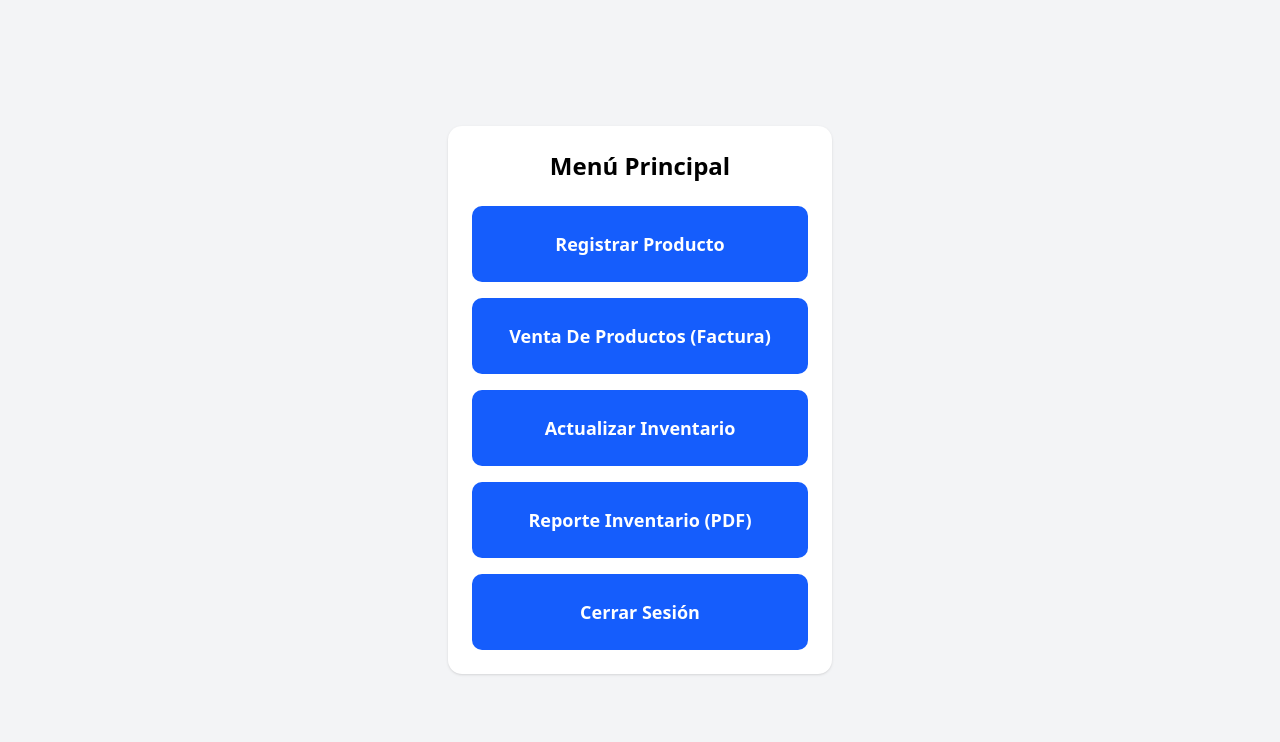
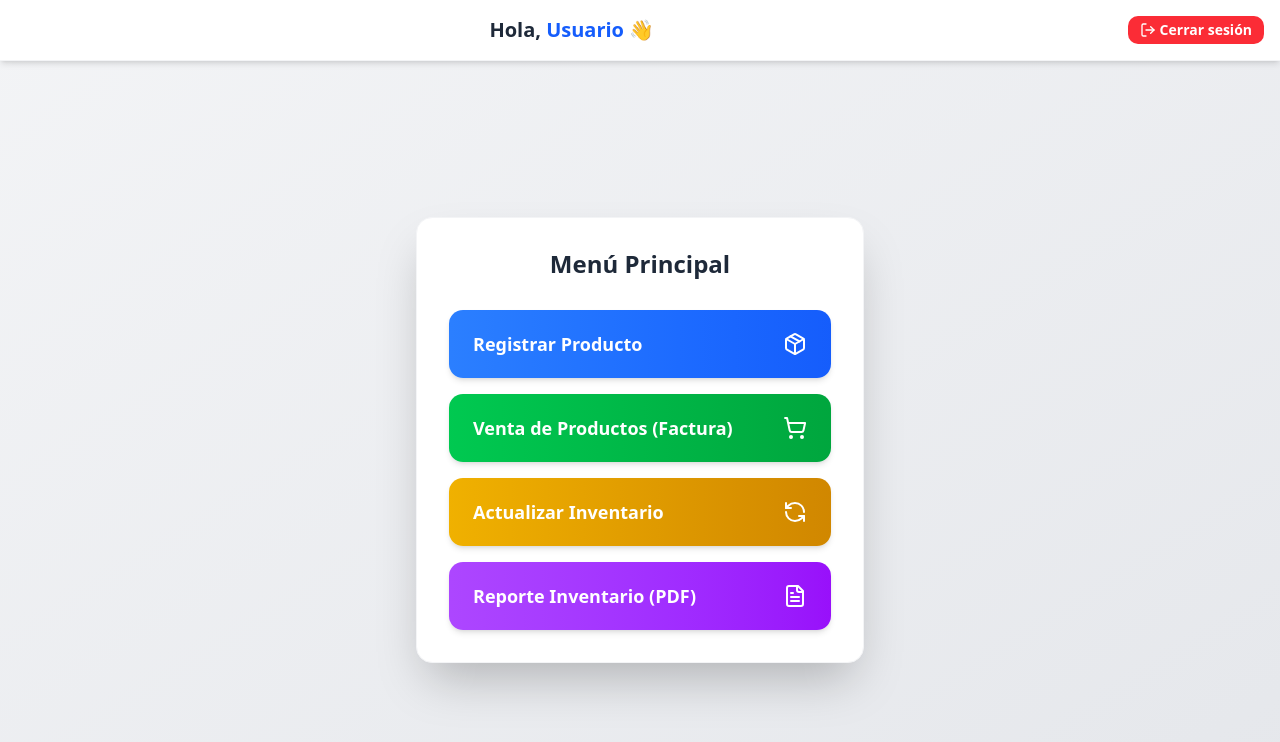
Before and after one commit to bryanrico7360/parcial-2, a Next.js app: page /menu in a window 1280 px wide. Shown: the top 742 px of the page. Built offline with nearby package versions, Linux system fonts and the light colour scheme.

Commit message:
se corrigieron problemas con el local storage

```diff
--- a/package.json
+++ b/package.json
@@ -18,6 +18,7 @@
     "cloudinary": "^2.7.0",
     "clsx": "^2.1.1",
     "face-api.js": "^0.22.2",
+    "framer-motion": "^12.23.24",
     "jsonwebtoken": "^9.0.2",
     "lucide-react": "^0.544.0",
     "mongodb": "^6.20.0",
--- a/src/app/api/auth/register/route.js
+++ b/src/app/api/auth/register/route.js
@@ -7,25 +7,30 @@ export async function POST(req) {
   await connectDB();
 
   try {
-    const { email, password, secretQuestion, secretAnswer, faceEmbedding } = await req.json();
+    const { nombreUsuario, email, password, faceEmbedding } = await req.json();
 
-    if (!email || !password) {
-      return NextResponse.json({ error: "Email y contraseña son obligatorios" }, { status: 400 });
+    if (!nombreUsuario || !email || !password) {
+      return NextResponse.json(
+        { error: "Faltan campos obligatorios" },
+        { status: 400 }
+      );
     }
 
     const userExist = await User.findOne({ email });
     if (userExist) {
-      return NextResponse.json({ error: "El usuario ya existe" }, { status: 400 });
+      return NextResponse.json(
+        { error: "El usuario ya existe" },
+        { status: 400 }
+      );
     }
 
     const hashedPassword = await bcrypt.hash(password, 10);
 
     const newUser = new User({
+      nombreUsuario,
       email,
       password: hashedPassword,
-      secretQuestion,
-      secretAnswer,
-      faceEmbedding, // 🔹 Guardar el embedding facial
+      faceEmbedding,
     });
 
     await newUser.save();
--- a/src/app/menu/page.jsx
+++ b/src/app/menu/page.jsx
@@ -1,39 +1,68 @@
 "use client";
 import { useRouter } from "next/navigation";
+import { motion } from "framer-motion";
+import { Package, FileText, ShoppingCart, RefreshCcw } from "lucide-react";
+import Header from "@/components/Header"; // ✅ importación correcta
 
 export default function MenuPage() {
   const router = useRouter();
 
-  const handleLogout = () => {
-    localStorage.removeItem("token");
-    router.push("/"); // vuelve al login
-  };
-
   const options = [
-    { label: "Registrar Producto", route: "/productos/add" },
-    { label: "Venta De Productos (Factura)", route: "/productos/ventas" },
-    { label: "Actualizar Inventario", route: "/productos/actualizar" },
-    { label: "Reporte Inventario (PDF)", route: "/productos/reporte" },
-    { label: "Cerrar Sesión", action: handleLogout },
+    {
+      label: "Registrar Producto",
+      route: "/productos/add",
+      icon: <Package className="w-6 h-6" />,
+      color: "from-blue-500 to-blue-600",
+    },
+    {
+      label: "Venta de Productos (Factura)",
+      route: "/productos/ventas",
+      icon: <ShoppingCart className="w-6 h-6" />,
+      color: "from-green-500 to-green-600",
+    },
+    {
+      label: "Actualizar Inventario",
+      route: "/productos/actualizar",
+      icon: <RefreshCcw className="w-6 h-6" />,
+      color: "from-yellow-500 to-yellow-600",
+    },
+    {
+      label: "Reporte Inventario (PDF)",
+      route: "/productos/reporte",
+      icon: <FileText className="w-6 h-6" />,
+      color: "from-purple-500 to-purple-600",
+    },
   ];
 
   return (
-    <main className="min-h-screen flex items-center justify-center bg-gray-100">
-      <div className="bg-white p-6 rounded-xl shadow w-96 space-y-6">
-        <h1 className="text-black text-2xl font-bold text-center">Menú Principal</h1>
+    <main className="min-h-screen flex flex-col items-center justify-center bg-gradient-to-br from-gray-100 to-gray-200 p-6">
+      <Header />
 
-        <div className="flex flex-col gap-4">
+      <motion.div
+        className="bg-white p-8 rounded-2xl shadow-2xl w-full max-w-md space-y-8 border border-gray-100 mt-20"
+        initial={{ scale: 0.9, opacity: 0 }}
+        animate={{ scale: 1, opacity: 1 }}
+        transition={{ duration: 0.4 }}
+      >
+        <h1 className="text-3xl font-extrabold text-center text-gray-800">
+          Menú Principal
+        </h1>
+
+        <div className="grid grid-cols-1 gap-4">
           {options.map((opt, i) => (
-            <div
+            <motion.div
               key={i}
-              onClick={() => (opt.action ? opt.action() : router.push(opt.route))}
-              className="cursor-pointer bg-blue-600 text-white py-6 rounded-lg text-center font-semibold text-lg transition transform hover:scale-105 hover:bg-blue-700"
+              whileHover={{ scale: 1.07 }}
+              whileTap={{ scale: 0.95 }}
+              onClick={() => router.push(opt.route)}
+              className={`cursor-pointer flex items-center justify-between px-6 py-5 rounded-xl text-white font-semibold text-lg shadow-md bg-gradient-to-r ${opt.color} hover:brightness-110 transition`}
             >
-              {opt.label}
-            </div>
+              <span>{opt.label}</span>
+              {opt.icon}
+            </motion.div>
           ))}
         </div>
-      </div>
+      </motion.div>
     </main>
   );
 }
--- a/src/app/register/page.jsx
+++ b/src/app/register/page.jsx
@@ -5,6 +5,7 @@ import { Eye, EyeOff } from "lucide-react";
 import { FaceRegister } from "@/components/FaceRegister";
 
 export default function RegisterPage() {
+  const [nombreUsuario, setNombreUsuario] = useState("");
   const [email, setEmail] = useState("");
   const [password, setPassword] = useState("");
   const [confirmPassword, setConfirmPassword] = useState("");
@@ -21,20 +22,22 @@ export default function RegisterPage() {
       return;
     }
 
-    if (!faceEmbedding) {
-      return;
-    }
+    if (!faceEmbedding) return;
 
     const res = await fetch("/api/auth/register", {
       method: "POST",
       headers: { "Content-Type": "application/json" },
-      body: JSON.stringify({ email, password, faceEmbedding }),
+      body: JSON.stringify({ nombreUsuario, email, password, faceEmbedding }),
     });
 
     const data = await res.json();
     if (res.ok) {
+      // ✅ Guardar nombre y token en localStorage
+      localStorage.setItem("nombreUsuario", nombreUsuario);
+      if (data.token) localStorage.setItem("token", data.token);
+
       alert("Usuario registrado con éxito");
-      router.push("/login");
+      router.push("/menu"); // redirigir directo al menú
     } else {
       alert(data.error || "Error en registro");
     }
@@ -46,9 +49,16 @@ export default function RegisterPage() {
         onSubmit={handleRegister}
         className="bg-white p-6 rounded-xl shadow w-80 space-y-4"
       >
-        <h1 className="text-black text-2xl font-bold text-center">
-          Registrarse
-        </h1>
+        <h1 className="text-black text-2xl font-bold text-center">Registrarse</h1>
+
+        <input
+          type="text"
+          placeholder="Nombre de usuario"
+          value={nombreUsuario}
+          onChange={(e) => setNombreUsuario(e.target.value)}
+          className="border text-black p-2 w-full rounded"
+          required
+        />
 
         <input
           type="email"
@@ -56,9 +66,9 @@ export default function RegisterPage() {
           value={email}
           onChange={(e) => setEmail(e.target.value)}
           className="border text-black p-2 w-full rounded"
+          required
         />
 
-        {/* Contraseña */}
         <div className="relative">
           <input
             type={showPassword ? "text" : "password"}
@@ -66,6 +76,7 @@ export default function RegisterPage() {
             value={password}
             onChange={(e) => setPassword(e.target.value)}
             className="border text-black p-2 w-full rounded pr-10"
+            required
           />
           <button
             type="button"
@@ -76,7 +87,6 @@ export default function RegisterPage() {
           </button>
         </div>
 
-        {/* Confirmar contraseña */}
         <div className="relative">
           <input
             type={showConfirm ? "text" : "password"}
@@ -84,6 +94,7 @@ export default function RegisterPage() {
             value={confirmPassword}
             onChange={(e) => setConfirmPassword(e.target.value)}
             className="border text-black p-2 w-full rounded pr-10"
+            required
           />
           <button
             type="button"
@@ -94,7 +105,6 @@ export default function RegisterPage() {
           </button>
         </div>
 
-        {/* Captura de rostro */}
         <div className="mt-4">
           <p className="text-black text-sm mb-2">Captura tu rostro:</p>
           <FaceRegister onCapture={setFaceEmbedding} />
@@ -102,8 +112,12 @@ export default function RegisterPage() {
 
         <button
           type="submit"
-          className="w-full bg-blue-600 text-white py-2 rounded-lg shadow-md
-                     transform transition hover:scale-105 hover:bg-blue-700 cursor-pointer"
+          disabled={!faceEmbedding}
+          className={`w-full py-2 rounded-lg shadow-md transform transition ${
+            faceEmbedding
+              ? "bg-blue-600 text-white hover:scale-105 hover:bg-blue-700 cursor-pointer"
+              : "bg-gray-400 text-gray-200 cursor-not-allowed"
+          }`}
         >
           Crear cuenta
         </button>
--- a/src/components/FaceRegister.jsx
+++ b/src/components/FaceRegister.jsx
@@ -82,13 +82,18 @@ export function FaceRegister({ onCapture }) {
         faceapi.draw.drawFaceLandmarks(canvas, resized);
 
         if (capturing && !hasCaptured) {
-          hasCaptured = true;
-          setCapturing(false);
-          setCaptured(true);
-          setMessage("✅ Rostro capturado correctamente");
-          onCapture(Array.from(detection.descriptor));
-          stopCamera(); // 🔴 detener cámara después de capturar
-        }
+  if (detection.descriptor) {
+    hasCaptured = true;
+    setCapturing(false);
+    setCaptured(true);
+    setMessage("✅ Rostro capturado correctamente");
+    onCapture(Array.from(detection.descriptor)); // ✅ ahora sí llega el embedding
+    stopCamera();
+  } else {
+    setMessage("⚠ No se pudo capturar el rostro. Intenta nuevamente.");
+  }
+}
+
       } else {
         setFaceDetected(false);
         if (!captured) setMessage("Alinea tu rostro frente a la cámara");
--- /dev/null
+++ b/src/components/Header.jsx
@@ -0,0 +1,76 @@
+"use client";
+import { useRouter, usePathname } from "next/navigation";
+import { useEffect, useState } from "react";
+import { ArrowLeft, Home, LogOut } from "lucide-react";
+
+export default function Header() {
+  const router = useRouter();
+  const pathname = usePathname();
+  const [nombreUsuario, setNombreUsuario] = useState("");
+
+  useEffect(() => {
+    const storedName = localStorage.getItem("nombreUsuario");
+    if (storedName) {
+      setNombreUsuario(storedName);
+    }
+  }, []);
+
+  const handleLogout = () => {
+    localStorage.removeItem("token");
+    localStorage.removeItem("nombreUsuario");
+    router.push("/login");
+  };
+
+  const handleBack = () => {
+    if (pathname === "/menu") return;
+    router.back();
+  };
+
+  const goHome = () => {
+    router.push("/menu");
+  };
+
+  const isMenu = pathname === "/menu" || pathname === "/";
+
+  return (
+    <header className="w-full flex items-center justify-between p-4 bg-white shadow-md fixed top-0 left-0 z-50 border-b border-gray-100">
+      {/* 🔙 Volver atrás */}
+      <div className="flex items-center gap-3">
+        {!isMenu && (
+          <button
+            onClick={handleBack}
+            className="p-2 bg-gray-100 rounded-full hover:bg-gray-200 transition"
+            title="Volver atrás"
+          >
+            <ArrowLeft className="w-5 h-5 text-gray-700" />
+          </button>
+        )}
+      </div>
+
+      {/* 👤 Saludo */}
+      <h2 className="text-lg sm:text-xl font-semibold text-gray-800 text-center flex-1">
+        Hola, <span className="text-blue-600">{nombreUsuario || "Usuario"}</span> 👋
+      </h2>
+
+      {/* 🏠 Ir al menú y salir */}
+      <div className="flex items-center gap-2">
+        {!isMenu && (
+          <button
+            onClick={goHome}
+            className="p-2 bg-blue-500 rounded-full hover:bg-blue-600 transition"
+            title="Ir al menú"
+          >
+            <Home className="w-5 h-5 text-white" />
+          </button>
+        )}
+        <button
+          onClick={handleLogout}
+          className="flex items-center gap-1 cursor-pointer bg-red-500 hover:bg-red-600 text-white px-3 py-1 rounded-lg text-sm font-semibold transition"
+          title="Cerrar sesión"
+        >
+          <LogOut className="w-4 h-4" /> Cerrar sesión
+        </button>
+      </div>
+    </header>
+  );
+}
```
Also changed, not shown: src/app/login/page.jsx (+5 -3 lines), 1 other file (tests, documents, lock files or other folders).
